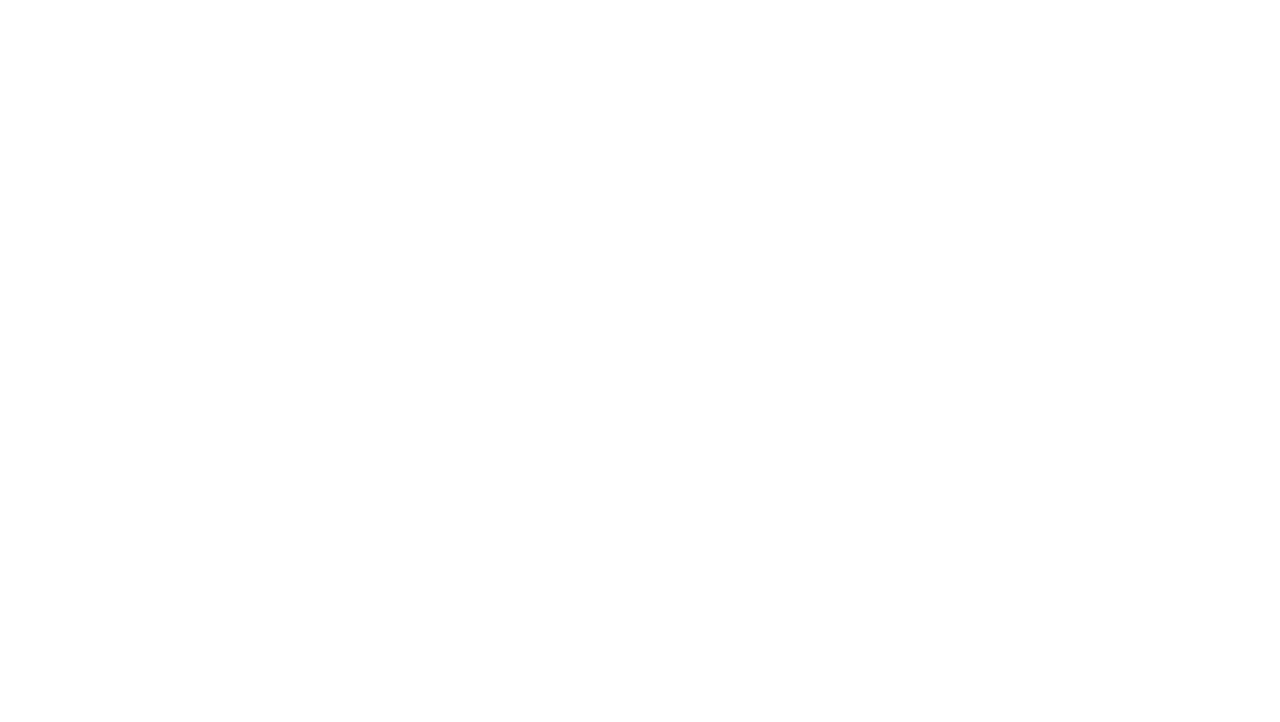
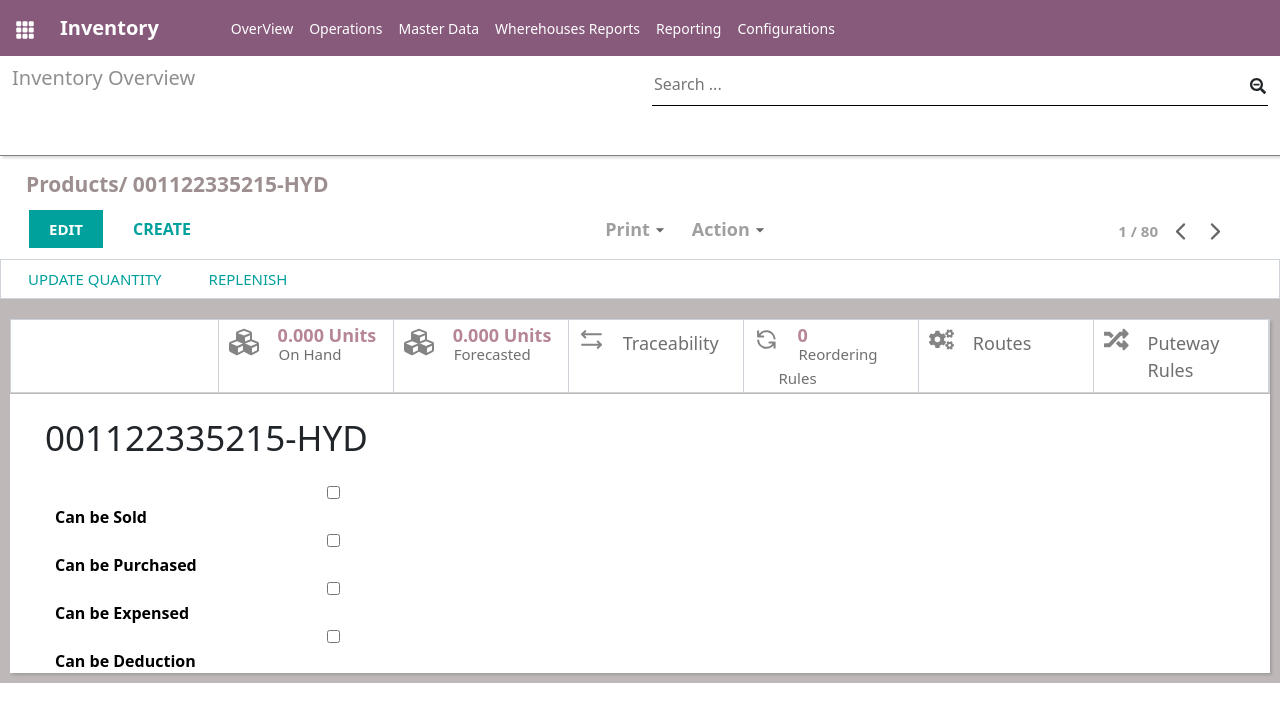
Before and after one commit to Skyviewitsolutions/x-store-react, a React (Create React App) app: page /InventoryProductsDetails in a window 1280 px wide. Before the commit this address had no page. Shown: the top 722 px of the page. Built offline with nearby package versions, Linux system fonts and the light colour scheme.

Commit message:
Inventory Details

```diff
--- a/src/App.js
+++ b/src/App.js
@@ -11,7 +11,7 @@ import InventoryVarient from './Screens/InventoryVarient/InventoryVarient';
 import InventoryProducts from './Screens/InventoryProducts/InventoryProducts';
 import Otp from './Screens/OTPPage/Otp';
 import ChangePassword from "./Screens/ChangePassword/ChangePassword"
-
+import InventoryProductDetails from './Screens/InventoryProductDetails/InventoryProductDetails';
 const App = () => {
 
   return(<>
@@ -28,7 +28,7 @@ const App = () => {
         <Route path="/Inventory" element={<InventoryScreen/>} />
         <Route path="/InventoryVarient" element={<InventoryVarient/>} />
         <Route path="/InventoryProducts" element={<InventoryProducts/>} />
-
+        <Route path='/InventoryProductsDetails' element={<InventoryProductDetails/>} />
       </Routes>
     </Router>
 
--- /dev/null
+++ b/src/Screens/InventoryProductDetails/InventoryProductDetails.jsx
@@ -0,0 +1,15 @@
+import React from 'react'
+import Navebar from '../../components/Navbar/Navbar';
+import ProductDetailsHeader from '../../components/ProductDeatilsHeader/ProductDetailsHeader';
+import InventoryProductDetailsMain from '../../components/InventoryProductDetailsMain/InventoryProductDetailsMain';
+const InventoryProductDetails = () => {
+  return (
+    <div>
+        <Navebar />
+        <ProductDetailsHeader />
+        <InventoryProductDetailsMain />
+    </div>
+  )
+}
+
+export default InventoryProductDetails
--- a/src/Screens/Login/Login.jsx
+++ b/src/Screens/Login/Login.jsx
@@ -59,7 +59,7 @@ const Login = () => {
           <span style={{color:"red"}}>{passwordError}</span>
         </div>
 
-          <button className="Loginbtn">Sign In</button>
+          <button className="Loginbtn" onClick={submit}>Sign In</button>
 
         <div className="LoginContent mt-2">
         <span onClick={RedirecttoSignup}>Don't have an account?</span>
--- /dev/null
+++ b/src/components/InventoryProductDetailsMain/InventoryProductDetailsMain.css
@@ -0,0 +1,69 @@
+.MainContainer{
+    width: 100%;
+    background-color: #beb8b8;
+    padding: 10px 10px;
+}
+.Container{
+    width: 100%;
+    box-shadow: rgba(0, 0, 0, 0.15) 1.95px 1.95px 2.6px;
+    margin-top: 10px;
+    background-color: #fff;
+}
+.ContainerHeader{
+    width: 100%;
+    border: 1px solid #cdd3d9;
+    display: flex;
+}
+.div1{
+    width: 20%;
+    border-right: 1px solid #cdd3d9;
+}
+.div2{
+    width: 200px;
+    display: flex;
+    padding: 2px 0px;
+    margin-left: 10px;
+    border-right: 1px solid #cdd3d9;
+}
+.text p{
+    color: #b68695;
+    font-size: 18px;
+    margin-left: 19px;
+    font-weight: 600;
+    margin-bottom: -7px;
+}
+.text span{
+  font-size: 15px;
+  padding-left: 20px;
+  color: #6f6f6f;
+}
+.text2 p{
+    color:#6f6f6f;
+    font-size: 18px;
+    margin-left: 19px;
+    margin-bottom: -7px;
+    margin-top: 8px;
+}
+.detailsbox{
+    width: 100%;
+    border-top:1px solid #beb8b8;
+}
+.detailsheading{
+    width: 50%;
+
+}
+.detailsheading p{
+    font-size: 35px;
+    margin-left: 35px;
+    margin-top: 18px;
+}
+.detailsinput{
+    margin-left: 35px;
+    margin-top: 10px;
+}
+.detailsinput label{
+    font-size: 16px;
+    color: #000;
+    font-weight: 600;
+    margin-left: 10px;
+}
--- /dev/null
+++ b/src/components/InventoryProductDetailsMain/InventoryProductDetailsMain.jsx
@@ -0,0 +1,86 @@
+import React from 'react'
+import './InventoryProductDetailsMain.css';
+import { FaCubes } from 'react-icons/fa';
+import { TbArrowsLeftRight } from 'react-icons/tb';
+import { HiOutlineRefresh } from 'react-icons/hi';
+import { FaRandom } from 'react-icons/fa';
+import { FaCogs } from 'react-icons/fa';
+
+const InventoryProductDetailsMain = () => {
+  return (
+    <div className='MainContainer'>
+      <div className="Container">
+        <div className="ContainerHeader">
+          <div className="div1">
+
+          </div>
+          <div className="div2">
+            <FaCubes size="30px" style={{ color: "#848484", marginTop: "5px" }} />
+            <div className="text">
+              <p>0.000 Units</p>
+              <span>On Hand</span>
+            </div>
+          </div>
+          <div className="div2">
+            <FaCubes size="30px" style={{ color: "#848484", marginTop: "5px" }} />
+            <div className="text">
+              <p>0.000 Units</p>
+              <span>Forecasted</span>
+            </div>
+          </div>
+          <div className="div2">
+            <TbArrowsLeftRight size="25px" style={{ color: "#848484", marginTop: "5px", }} />
+            <div className="text2">
+              <p>Traceability</p>
+            </div>
+          </div>
+          <div className="div2">
+            <HiOutlineRefresh size="25px" style={{ color: "#848484", marginTop: "5px", }} />
+            <div className="text">
+              <p>0</p>
+              <span>Reordering Rules</span>
+            </div>
+          </div>
+          <div className="div2">
+            <FaCogs size="25px" style={{ color: "#848484", marginTop: "5px", }} />
+            <div className="text2">
+              <p>Routes</p>
+            </div>
+          </div>
+          <div className="div2">
+            <FaRandom size="25px" style={{ color: "#848484", marginTop: "5px", }} />
+            <div className="text2">
+              <p>Puteway Rules</p>
+            </div>
+          </div>
+        </div>
+        <div className="detailsbox">
+          <div className="detailsheading">
+            <p>001122335215-HYD</p>
+            <div className="detailsinput">
+              <div>
+              <input type="checkbox" />
+              <label>Can be Sold</label>
+              </div>
+              <div>
+              <input type="checkbox" />
+              <label>Can be Purchased</label>
+              </div>
+              <div>
+              <input type="checkbox" />
+              <label>Can be Expensed</label>
+              </div>
+              <div>
+              <input type="checkbox" />
+              <label>Can be Deduction</label>
+              </div>
+            </div>
+          </div>
+
+        </div>
+      </div>
+    </div>
+  )
+}
+
+export default InventoryProductDetailsMain
--- /dev/null
+++ b/src/components/ProductDeatilsHeader/ProductDeatils.css
@@ -0,0 +1,105 @@
+.Detailsheader{
+    width: 100%;
+    border: 1px solid red;
+}
+.Detaialsheader{
+    width: 100%;
+    display: flex;
+}
+.detailsText{
+    width: 35%;
+    margin-right: 10px;
+}
+.detailsText p{
+color: #9d8f8f;
+font-size: 21px;
+margin-left: 26px;
+margin-top: 13px;
+font-weight: 600;
+margin-bottom: 8px;
+}
+.detailsbutton{
+    margin-left:29px;
+    margin-bottom: 10px;
+}
+.btn1{
+   background-color:#00a09d;
+    border:none;
+    color: #fff;
+    font-size: 15px;
+    text-transform: uppercase;
+    margin: auto;
+    padding: 8px 20px;
+    font-weight: 600;
+}
+.btn2{
+    color: #00a09d;
+    text-transform: uppercase;
+    padding: 8px 20px;
+    font-weight: 600;
+    border: none;
+    margin-left: 10px;
+    background-color: #fff;
+    transition: 0.2s;
+}
+.btn2:hover{
+    background-color:lightgray;
+}
+.deatailsdropdown{
+width: 35%;
+display: flex;
+justify-content: center;
+align-items: flex-end;
+
+}
+.detailsIcons p{
+    color: #9f9f9f;
+    margin-left: 22px;
+    font-size: 18px;
+    font-weight: 600;
+}
+.detailsIcons{
+    display: flex;
+    margin-top: 5px;
+}
+.detailsArrow{
+   width: 30%;
+   display: flex;
+   justify-content: flex-end;
+   align-items: flex-end;
+   padding-right: 10px;
+   padding-right: 52px;
+}
+.detailsArrow p{
+    color: #9f9f9f;
+   margin-right: 10px;
+    font-size: 15px;
+    font-weight: 600;
+    margin-top: 5px;
+}
+.detailsheader2{
+    width: 100%;
+    border: 1px solid #ced4da;
+    display: flex;
+}
+.detailsheader2 p{
+   color: #00a8c4;
+   font-size: 18px;
+   text-align: center;
+   text-transform: uppercase;
+   margin-left: 10px;
+}
+.btn3{
+    color: #00a09d;
+    text-transform: uppercase;
+    padding: 8px 20px;
+    font-weight: 500;
+    border: none;
+    margin-left: 7px;
+    background-color: #fff;
+    transition: 0.2s;
+    font-size: 15px;
+}
+.btn3:hover{
+    background-color:rgb(230, 222, 222);
+}
--- /dev/null
+++ b/src/components/ProductDeatilsHeader/ProductDetailsHeader.jsx
@@ -0,0 +1,42 @@
+import React from 'react'
+import './ProductDeatils.css';
+import 'bootstrap/dist/css/bootstrap.min.css';
+import { MdArrowDropDown } from 'react-icons/md';
+import {IoIosArrowForward} from 'react-icons/io';
+import {IoIosArrowBack} from 'react-icons/io';
+const ProductDetailsHeader = () => {
+  return (
+    <div className='DetailsMainheader'>
+        <div className="Detaialsheader">
+            <div className="detailsText">
+                <p>Products/ 001122335215-HYD</p>
+                <div className="detailsbutton">
+                    <button className='btn1'>Edit</button>
+                    <button className='btn2'>Create</button>
+                </div>
+            </div>
+            <div className="deatailsdropdown">
+                <div className="detailsIcons">
+                <p>Print</p>
+                <MdArrowDropDown  size="20px" style={{marginTop:"4px",color:"#666666"}}/>
+                </div>
+                <div className="detailsIcons">
+                <p>Action</p>
+                <MdArrowDropDown  size="20px" style={{marginTop:"4px",color:"#666666"}}/>
+                </div>
+            </div>
+            <div className="detailsArrow">
+                <p>1 / 80</p>
+                <IoIosArrowBack size="25px" style={{color:"#666666",marginBottom:"15px"}} />
+                <IoIosArrowForward  size="25px" style={{color:"#666666",marginBottom:"15px",fontWeight:"bold",marginLeft:"10px"}} />
+            </div>
+        </div>
+        <div className="detailsheader2">
+        <button className='btn3'>Update Quantity</button>
+        <button className='btn3'>Replenish</button>
+        </div>
+    </div>
+  )
+}
+
+export default ProductDetailsHeader;
```
